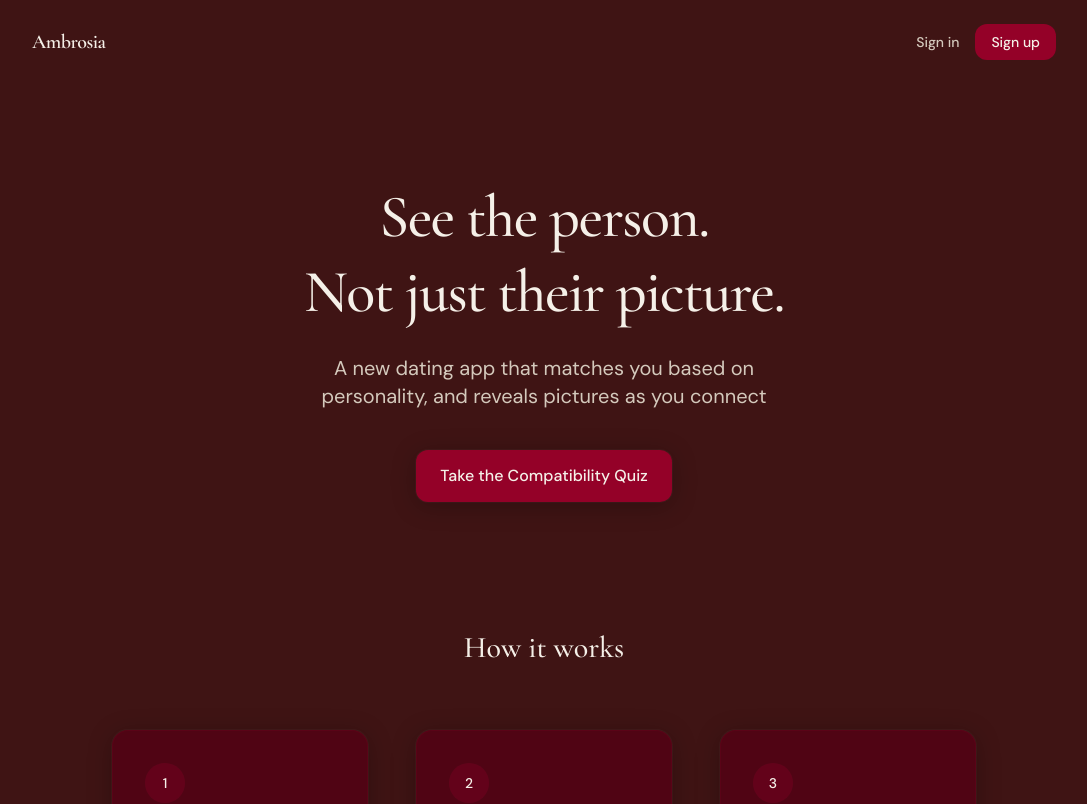
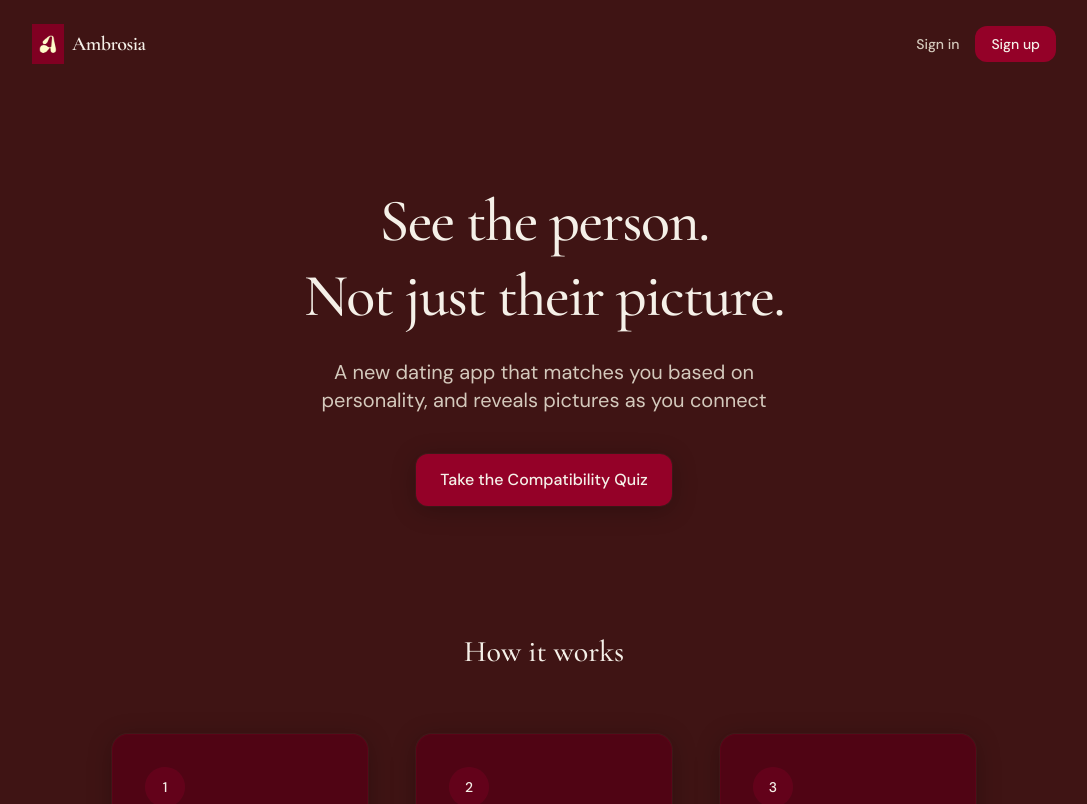
Before and after one commit to Died273/Ambrosia, a Next.js app: page / in a window 1280 px wide. Shown: the top 804 px of the page, without its empty margins (96-1183 px from the left). Built offline with nearby package versions, Linux system fonts and the light colour scheme; no server answers.

Commit message:
Add Ambrosia logo to NavBar

```diff
--- a/src/components/NavBar.tsx
+++ b/src/components/NavBar.tsx
@@ -1,6 +1,7 @@
 "use client";
 
 import Link from "next/link";
+import Image from "next/image";
 import { useApp } from "@/context/AppContext";
 
 export default function NavBar() {
@@ -10,9 +11,18 @@ export default function NavBar() {
     <nav className="max-w-5xl mx-auto flex items-center justify-between">
       <Link
         href="/"
-        className="text-xl font-semibold tracking-tight text-[#F5F0E8] [font-family:var(--font-cormorant)] hover:text-[#D4C9BC] transition-colors"
+        className="flex items-center gap-2 hover:opacity-80 transition-opacity"
       >
-        Ambrosia
+        <Image
+          src="/ambrosia_logo.png"
+          alt="Ambrosia"
+          width={32}
+          height={32}
+          className="object-contain"
+        />
+        <span className="text-xl font-semibold tracking-tight text-[#F5F0E8] [font-family:var(--font-cormorant)]">
+          Ambrosia
+        </span>
       </Link>
       <div className="flex items-center gap-4">
         {user ? (
```
Also changed, not shown: public/ambrosia_logo.png (added).
